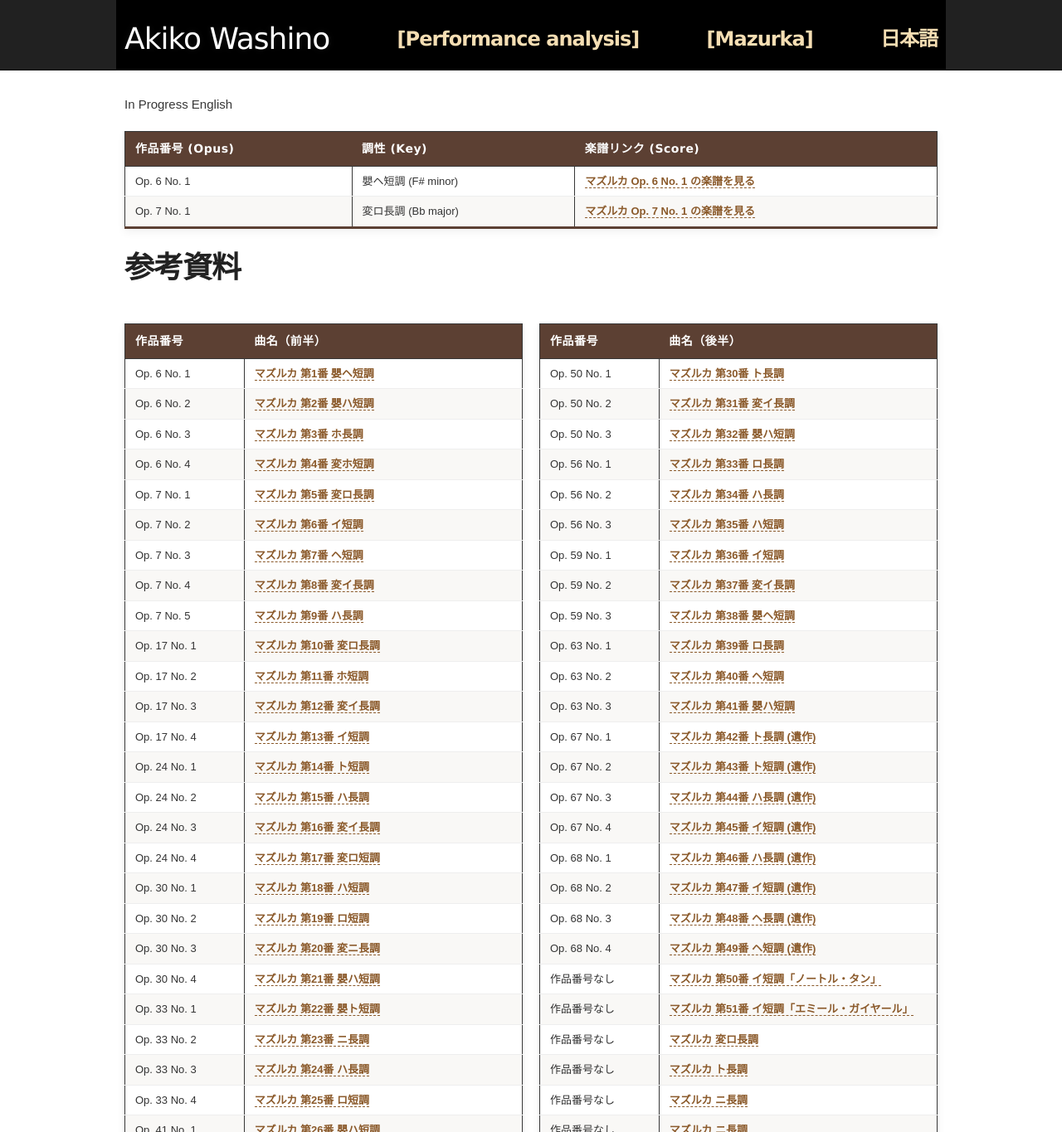
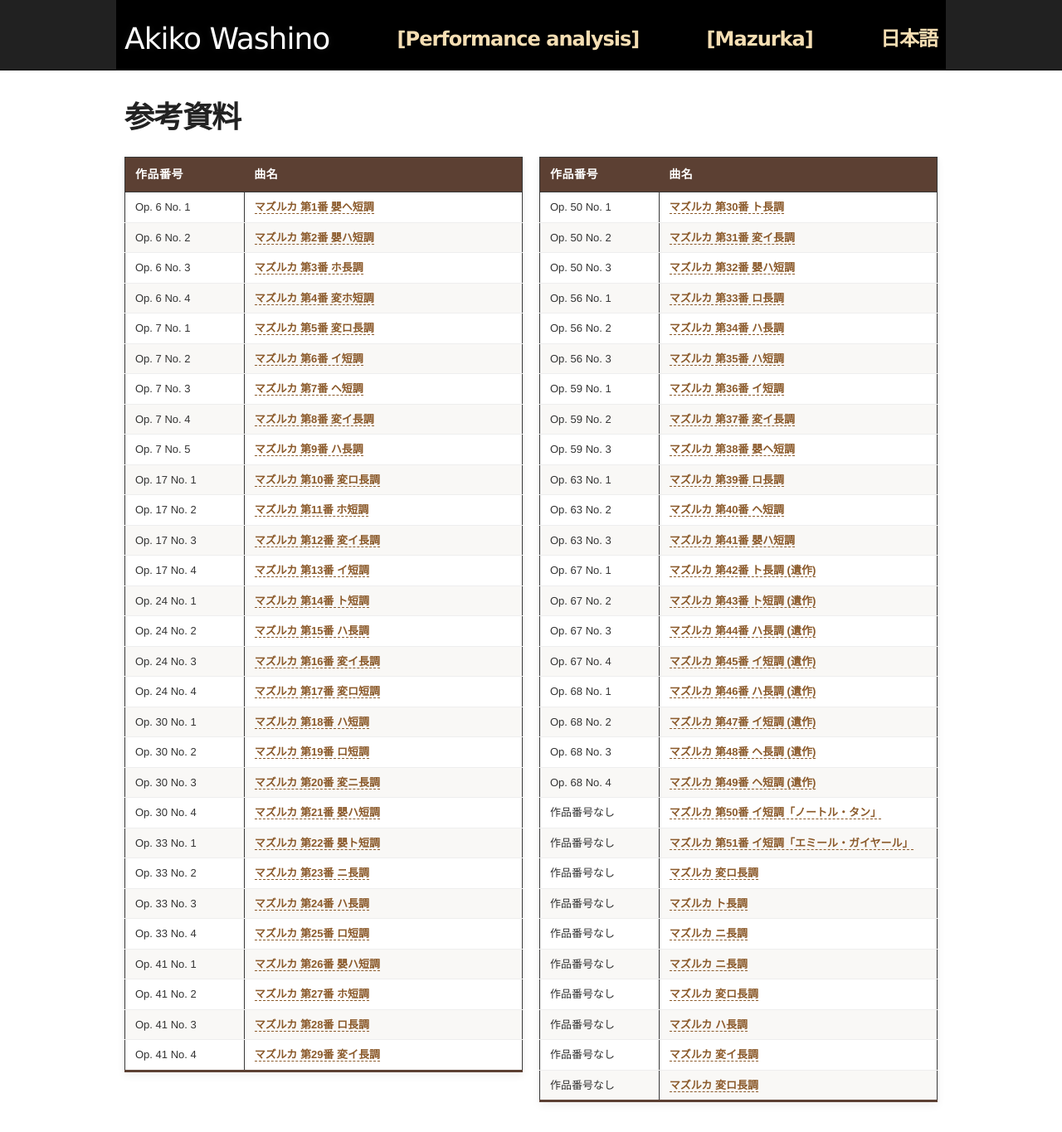
Before and after one commit to akikowashino/akikowashino.github.io, a Jekyll site: the page built from mazurka/index-en.md, in a window 1280 px wide, cut to the strip 0-1365 px from the top of the page. Shown: the whole strip at 83% size. Built offline with Jekyll 4.4.1, drawn with Linux system fonts in a browser that asks for light colours.

Commit message:
Update index-en.md

```diff
--- a/mazurka/index-en.md
+++ b/mazurka/index-en.md
@@ -3,67 +3,6 @@ title: Mazurka
 layout: default
 lang: en
 ---
-
-In Progress English
-
-
-<style>
-  .mazurka-table {
-    width: 100%;
-    border-collapse: collapse;
-    margin: 20px 0;
-    font-family: sans-serif;
-    min-width: 400px;
-    box-shadow: 0 0 20px rgba(0, 0, 0, 0.15);
-  }
-  .mazurka-table th {
-    background-color: #5c4033; /* 落ち着いたクラシック調のブラウン */
-    color: #ffffff;
-    text-align: left;
-    padding: 12px 15px;
-  }
-  .mazurka-table td {
-    padding: 12px 15px;
-    border-bottom: 1px solid #dddddd;
-  }
-  .mazurka-table tbody tr:nth-of-type(even) {
-    background-color: #f3f3f3; /* 1行おきに背景色を変えて見やすく */
-  }
-  .mazurka-table tbody tr:last-of-type {
-    border-bottom: 2px solid #5c4033;
-  }
-  .mazurka-table a {
-    color: #0066cc;
-    text-decoration: none;
-    font-weight: bold;
-  }
-  .mazurka-table a:hover {
-    text-decoration: underline;
-  }
-</style>
-
-<table class="mazurka-table">
-  <thead>
-    <tr>
-      <th>作品番号 (Opus)</th>
-      <th>調性 (Key)</th>
-      <th>楽譜リンク (Score)</th>
-    </tr>
-  </thead>
-  <tbody>
-    <tr>
-      <td>Op. 6 No. 1</td>
-      <td>嬰ヘ短調 (F# minor)</td>
-      <td><a href="https://chopinscores.org/en/mazurka-op-6-no-1" target="_blank">マズルカ Op. 6 No. 1 の楽譜を見る</a></td>
-    </tr>
-    <tr>
-      <td>Op. 7 No. 1</td>
-      <td>変ロ長調 (Bb major)</td>
-      <td><a href="https://chopinscores.org/en/mazurka-op-7-no-1" target="_blank">マズルカ Op. 7 No. 1 の楽譜を見る</a></td>
-    </tr>
-    </tbody>
-</table>
-
 
 
 # 参考資料
@@ -153,7 +92,7 @@ In Progress English
       <thead>
         <tr>
           <th style="width: 30%;">作品番号</th>
-          <th style="width: 70%;">曲名（前半）</th>
+          <th style="width: 70%;">曲名</th>
         </tr>
       </thead>
       <tbody>
@@ -197,7 +136,7 @@ In Progress English
       <thead>
         <tr>
           <th style="width: 30%;">作品番号</th>
-          <th style="width: 70%;">曲名（後半）</th>
+          <th style="width: 70%;">曲名</th>
         </tr>
       </thead>
       <tbody>
```
